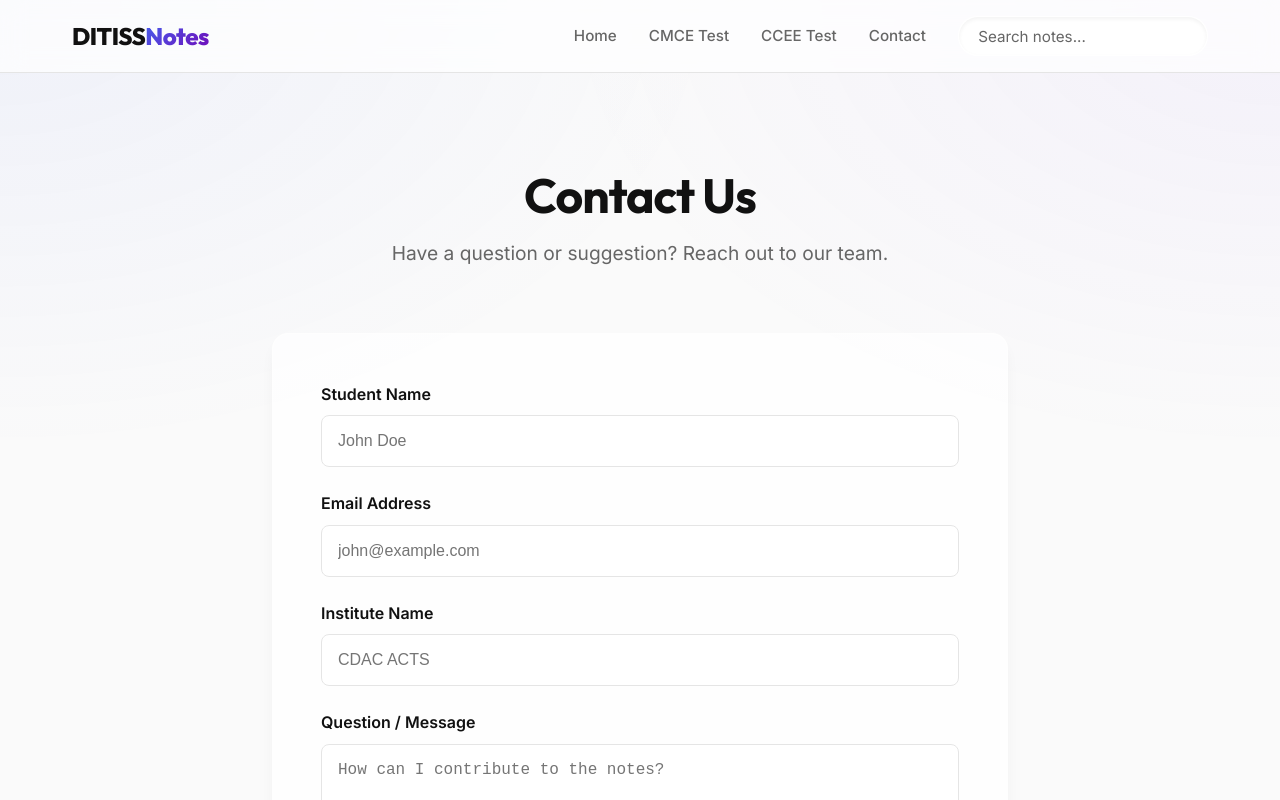
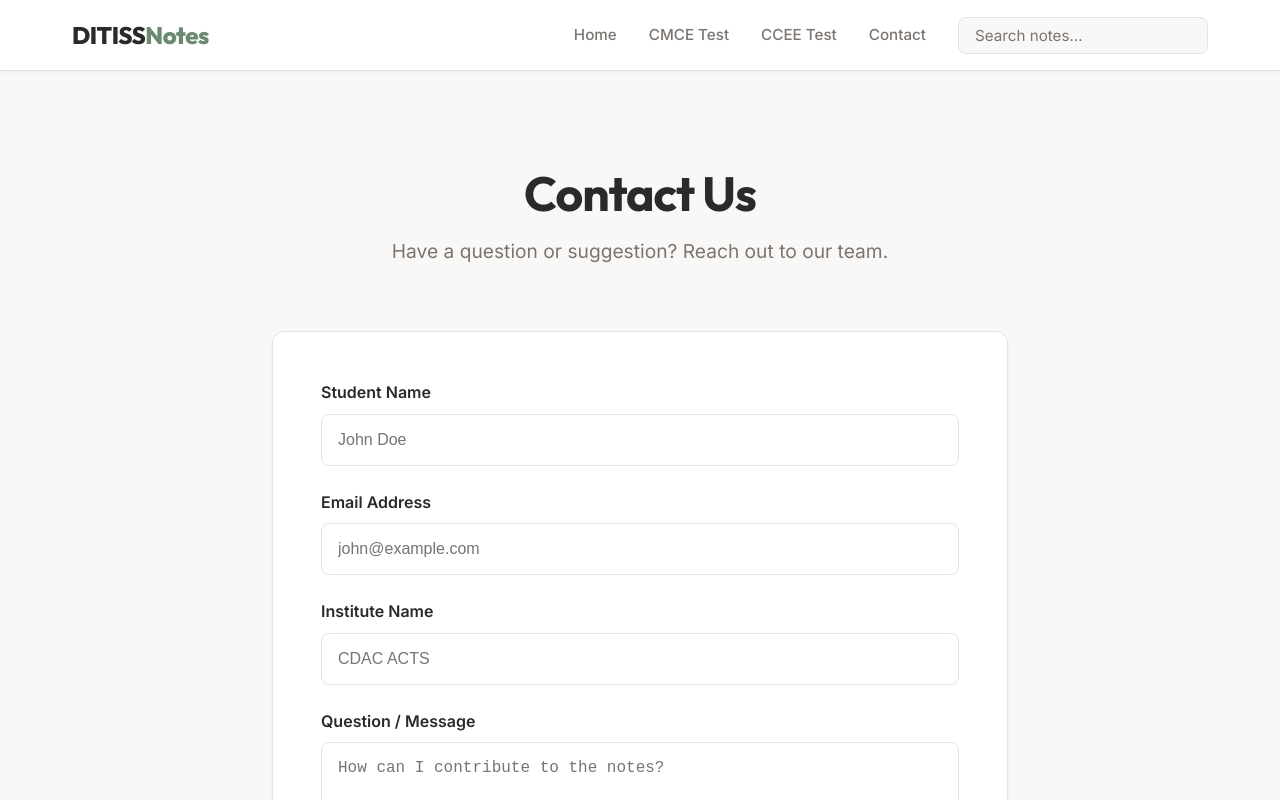
Before and after one commit to Rushikesh-dange/ditiss-notes, a Next.js app: page /contact in a window 1280 px wide. Shown: the top 800 px of the page. Built offline with nearby package versions, Linux system fonts and the light colour scheme.

Commit message:
style: implement organic notebook aesthetic theme

```diff
--- a/src/app/globals.css
+++ b/src/app/globals.css
@@ -1,40 +1,40 @@
 @import url('https://fonts.googleapis.com/css2?family=Inter:wght@400;500;600;700&family=Outfit:wght@500;600;700;800&display=swap');
 
 :root {
-  /* Color Palette (Light Mode) */
-  --bg-primary: #fafafa;
+  /* Color Palette (Light Mode - Warm Paper) */
+  --bg-primary: #f9f8f6;
   --bg-secondary: #ffffff;
-  --text-primary: #111111;
-  --text-secondary: #666666;
-  --accent-primary: #4361ee;
-  --accent-secondary: #3f37c9;
-  --border-color: #e5e5e5;
+  --text-primary: #2c2a28;
+  --text-secondary: #7a7571;
+  --accent-primary: #6b8a71; /* Sage Green */
+  --accent-secondary: #c97861; /* Terracotta */
+  --border-color: #e6e2dd;
 
-  /* Shared Gradients & Shadows */
-  --gradient-accent: linear-gradient(135deg, #4361ee 0%, #7209b7 100%);
-  --shadow-sm: 0 4px 6px rgba(0, 0, 0, 0.05);
-  --shadow-md: 0 10px 15px -3px rgba(0, 0, 0, 0.05);
-  --shadow-lg: 0 20px 25px -5px rgba(0, 0, 0, 0.1);
-  --glass-bg: rgba(255, 255, 255, 0.7);
-  --glass-border: rgba(255, 255, 255, 0.4);
+  /* Shadows & Surfaces */
+  --shadow-sm: 0 2px 4px rgba(44, 42, 40, 0.04);
+  --shadow-md: 0 4px 12px rgba(44, 42, 40, 0.06);
+  --shadow-lg: 0 12px 24px rgba(44, 42, 40, 0.08);
+  --surface-bg: var(--bg-secondary);
+  --surface-border: var(--border-color);
 }
 
 @media (prefers-color-scheme: dark) {
   :root {
-    /* Color Palette (Dark Mode) - GenZ Dev Aesthetic */
-    --bg-primary: #090a0f; /* Deep space black */
-    --bg-secondary: #11131a;
-    --text-primary: #ededed; /* Softer, no-glare white */
-    --text-secondary: #888888;
-    --accent-primary: #6366f1;
-    --accent-secondary: #8b5cf6;
-    --border-color: #1f232b;
+    /* Color Palette (Dark Mode - Slate Canvas) */
+    --bg-primary: #1c2127; /* Dark blue-grey slate */
+    --bg-secondary: #242931; /* Slightly lighter slate */
+    --text-primary: #e6e1dc; /* Warm off-white */
+    --text-secondary: #8b949e;
+    --accent-primary: #8baa91; /* Sage Green */
+    --accent-secondary: #d98871; /* Terracotta */
+    --border-color: #30363d;
 
-    --glass-bg: rgba(17, 19, 26, 0.6);
-    --glass-border: rgba(255, 255, 255, 0.08);
-    --shadow-sm: 0 4px 6px rgba(0, 0, 0, 0.4);
-    --shadow-md: 0 10px 15px -3px rgba(0, 0, 0, 0.5);
-    --shadow-lg: 0 20px 25px -5px rgba(0, 0, 0, 0.6);
+    /* Shadows & Surfaces */
+    --shadow-sm: 0 2px 4px rgba(0, 0, 0, 0.2);
+    --shadow-md: 0 4px 12px rgba(0, 0, 0, 0.3);
+    --shadow-lg: 0 12px 24px rgba(0, 0, 0, 0.4);
+    --surface-bg: var(--bg-secondary);
+    --surface-border: var(--border-color);
   }
 }
 
@@ -51,10 +51,6 @@ body {
   line-height: 1.6;
   -webkit-font-smoothing: antialiased;
   transition: background-color 0.3s ease, color 0.3s ease;
-  background-image:
-    radial-gradient(at 0% 0%, rgba(67, 97, 238, 0.06) 0px, transparent 40%),
-    radial-gradient(at 100% 0%, rgba(139, 92, 246, 0.06) 0px, transparent 40%);
-  background-attachment: fixed;
 }
 
 h1, h2, h3, h4, h5, h6 {
@@ -83,40 +79,36 @@ a:hover {
 }
 
 .text-gradient {
-  background: var(--gradient-accent);
-  -webkit-background-clip: text;
-  -webkit-text-fill-color: transparent;
-  background-clip: text;
+  color: var(--accent-primary);
   display: inline-block;
 }
 
 .glass-panel {
-  background: var(--glass-bg);
-  backdrop-filter: blur(12px);
-  -webkit-backdrop-filter: blur(12px);
-  border: 1px solid var(--glass-border);
-  border-radius: 16px;
-  box-shadow: var(--shadow-md);
+  background: var(--surface-bg);
+  border: 1px solid var(--surface-border);
+  border-radius: 12px;
+  box-shadow: var(--shadow-sm);
+  transition: all 0.2s ease;
 }
 
 /* Animations */
 @keyframes fadeIn {
-  from { opacity: 0; transform: translateY(10px); }
+  from { opacity: 0; transform: translateY(8px); }
   to { opacity: 1; transform: translateY(0); }
 }
 
 .animate-fade-in {
-  animation: fadeIn 0.6s cubic-bezier(0.16, 1, 0.3, 1) forwards;
+  animation: fadeIn 0.5s ease forwards;
 }
 
 .hover-lift {
-  transition: transform 0.3s cubic-bezier(0.16, 1, 0.3, 1), box-shadow 0.3s cubic-bezier(0.16, 1, 0.3, 1), border-color 0.3s ease;
+  transition: transform 0.2s ease, box-shadow 0.2s ease, border-color 0.2s ease;
 }
 
 .hover-lift:hover {
-  transform: translateY(-4px);
-  box-shadow: 0 15px 30px -10px rgba(99, 102, 241, 0.15);
-  border-color: rgba(99, 102, 241, 0.3);
+  transform: translateY(-2px);
+  box-shadow: var(--shadow-md);
+  border-color: var(--accent-primary);
 }
 
 /* Layout Elements */
@@ -125,9 +117,9 @@ a:hover {
   top: 0;
   z-index: 100;
   padding: 1rem 0;
-  background: var(--glass-bg);
-  backdrop-filter: blur(12px);
-  border-bottom: 1px solid var(--border-color);
+  background: var(--surface-bg);
+  border-bottom: 1px solid var(--surface-border);
+  box-shadow: var(--shadow-sm);
 }
 
 .header-content {
@@ -160,25 +152,22 @@ a:hover {
 }
 
 .search-input {
-  padding: 0.6rem 1.2rem;
-  border-radius: 20px;
-  border: 1px solid var(--glass-border);
-  background: var(--glass-bg);
+  padding: 0.5rem 1rem;
+  border-radius: 8px;
+  border: 1px solid var(--surface-border);
+  background: var(--bg-primary);
   color: var(--text-primary);
   font-family: 'Inter', sans-serif;
   font-size: 0.95rem;
   width: 250px;
-  transition: all 0.3s ease;
-  backdrop-filter: blur(12px);
-  -webkit-backdrop-filter: blur(12px);
-  box-shadow: inset 0 2px 4px rgba(0,0,0,0.05);
+  transition: all 0.2s ease;
 }
 
 .search-input:focus {
   outline: none;
   border-color: var(--accent-primary);
-  box-shadow: 0 0 0 3px rgba(67, 97, 238, 0.2);
-  width: 300px;
+  box-shadow: 0 0 0 2px rgba(139, 170, 145, 0.2);
+  width: 280px;
 }
 
 .search-input::placeholder {
@@ -226,8 +215,8 @@ a:hover {
   height: 2px;
   bottom: -4px;
   left: 0;
-  background: var(--gradient-accent);
-  transition: width 0.3s ease;
+  background: var(--accent-primary);
+  transition: width 0.2s ease;
   border-radius: 2px;
 }
 
@@ -253,7 +242,7 @@ a:hover {
 }
 
 .btn-primary {
-  background: var(--gradient-accent);
+  background: var(--accent-primary);
   color: white;
   box-shadow: var(--shadow-sm);
 }
@@ -297,7 +286,7 @@ a:hover {
 .prose a {
   color: var(--accent-primary);
   text-decoration: underline;
-  text-decoration-color: rgba(67, 97, 238, 0.4);
+  text-decoration-color: var(--border-color);
   text-underline-offset: 4px;
 }
 
@@ -306,15 +295,15 @@ a:hover {
 }
 
 .prose blockquote {
-  border-left: 4px solid var(--accent-primary);
+  border-left: 3px solid var(--accent-secondary);
   padding-left: 1.5rem;
   margin-left: 0;
   margin-right: 0;
   font-style: italic;
   color: var(--text-secondary);
-  background: rgba(67, 97, 238, 0.05);
+  background: var(--bg-secondary);
   padding: 1.5rem;
-  border-radius: 0 8px 8px 0;
+  border-radius: 4px;
 }
 
 .prose ul, .prose ol {
```
